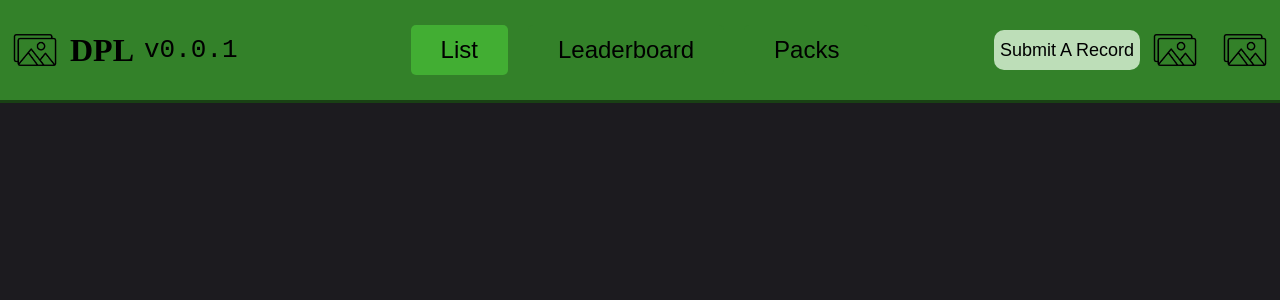
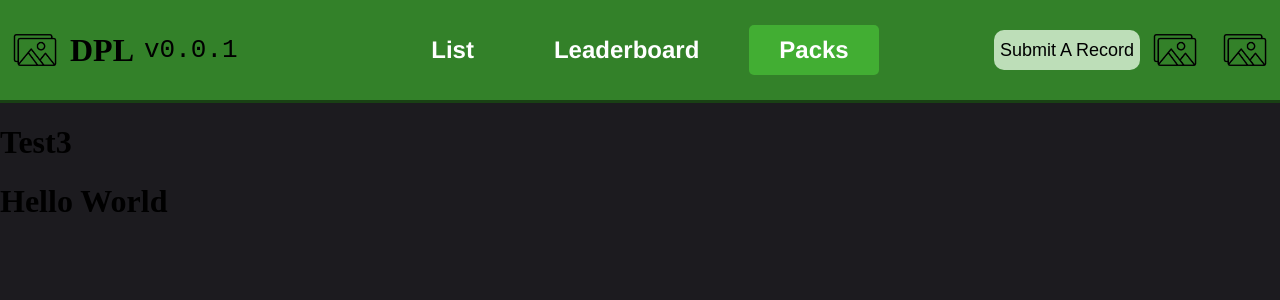
Before and after one commit to TheNoxical/NewDrPeppaList, a React (Vite) app in the folder dr-peppa-list/: page /Packs in a window 1280 px wide. Shown: the top 300 px of the page. Built offline with nearby package versions, Linux system fonts and the light colour scheme.

Commit message:
basic navbar implementation

```diff
--- a/dr-peppa-list/package.json
+++ b/dr-peppa-list/package.json
@@ -11,7 +11,8 @@
   },
   "dependencies": {
     "react": "^19.2.4",
-    "react-dom": "^19.2.4"
+    "react-dom": "^19.2.4",
+    "react-router-dom": "^7.14.0"
   },
   "devDependencies": {
     "@eslint/js": "^9.39.4",
--- a/dr-peppa-list/src/App.jsx
+++ b/dr-peppa-list/src/App.jsx
@@ -1,10 +1,12 @@
 import React from 'react';
 import TopBar from './components/TopBar.jsx';
+
 
 function App() {
   return (
     <div>
       <TopBar />
+      <h1>Hello World</h1>
     </div>
   )
 }
--- a/dr-peppa-list/src/components/Tab.css
+++ b/dr-peppa-list/src/components/Tab.css
@@ -1,4 +1,4 @@
-button.tab {
+/* button.tab {
     height: 50px;
     margin: 10px;
     display: flex;
@@ -10,18 +10,43 @@ button.tab {
     border: #338129;
     background-color: #338129;
     font-size: x-large;
-}
+} */
 
-button.tab:hover {
+.tab:hover {
     transform: scale(1.05);
     transition: all 0.1s ease-in-out;
     background-color: #42ae33;
 }
 
-button.tab:active {
+.tab:active {
     transform: scale(0.95);
 }
 
-button.tab.active {
+.tab.active {
     background-color: #42ae33;
 }
+
+:root {
+    --color-primary: #338129;
+    --color-active: #42ae33;
+}
+
+.tab {
+    height: 50px;
+    margin: 10px;
+    padding-left: 30px;
+    padding-right: 30px;
+    border-radius: 5px;
+    text-align: center;
+    display: flex;
+    align-items: center;
+    justify-content: center;
+    font-size: x-large;
+    color: white;
+    font-weight: bolder;
+    font-family: 'Helvetica';
+}
+
+button.tab:not(.active) {
+    background-color: var(--color-primary);
+}
--- a/dr-peppa-list/src/components/Tab.jsx
+++ /dev/null
@@ -1,21 +0,0 @@
-import React from 'react';
-import './Tab.css';
-
-function Tab(props) {
-
-    const { text, isActive, changeActive } = props;
-    let active;
-
-    if (isActive) {
-        active = "active";
-    } else {
-        active = "";
-    }
-    return (
-        <button className={"tab " + active} onClick={changeActive}>
-            {text}
-        </button>
-    )
-}
-
-export default Tab;
--- /dev/null
+++ b/dr-peppa-list/src/components/Test.jsx
@@ -0,0 +1,13 @@
+import React from 'react';
+
+export function Test1() {
+    return <h1>Test1</h1>
+}
+
+export function Test2() {
+    return <h1>Test2</h1>
+}
+
+export function Test3() {
+    return <h1>Test3</h1>
+}
--- a/dr-peppa-list/src/components/TopBar.css
+++ b/dr-peppa-list/src/components/TopBar.css
@@ -3,8 +3,8 @@
     width: 100%;
     height: 100px;
     margin-top: 0;
-    position: fixed;
-    top: 0;
+    /* position: fixed;
+    top: 0; */
     display: flex;
     align-items: center;
     justify-content: space-between;
@@ -59,6 +59,11 @@ button.submit:active {
     justify-content: flex-end;
 }
 
-.active {
+/* .active {
     background-color: #42ae33;
+    border-radius: 5px;
+} */
+
+a {
+    text-decoration: none;
 }
--- a/dr-peppa-list/src/components/TopBar.jsx
+++ b/dr-peppa-list/src/components/TopBar.jsx
@@ -1,33 +1,25 @@
-import React, { Component } from 'react';
+import React from 'react';
 import './TopBar.css';
-import Tab from './Tab.jsx';
 import placeholder from '../assets/placeholder.png'
+import { BrowserRouter, Route, Routes, NavLink } from 'react-router-dom'
+import { Test1, Test2, Test3 } from './Test.jsx';
+import './Tab.css';
 
-class TopBar extends Component {
 
-    constructor() {
-        super();
-        this.state = {
-            activeTab: "List"
-        };
-    }
+function TopBar() {
 
-    onChangeActive = (event) => {
-        this.setState({ activeTab: event.target.textContent });
-    }
-
-    render() {
-        return (
+    return (
+        <BrowserRouter>
             <div id="topbar">
                 <div id="imageStuff">
                     <img src={placeholder} alt="logo" height="50px" width="50px" />
                     <h1>DPL</h1>
-                    <code>v0.0.1</code>
+                        <code>v0.0.1</code>
                 </div>
                 <div id="tabs">
-                    <Tab text="List" isActive={(this.state.activeTab === "List") ? "true" : ""} changeActive={this.onChangeActive} />
-                    <Tab text="Leaderboard" isActive={(this.state.activeTab === "Leaderboard") ? "true" : ""} changeActive={this.onChangeActive} />
-                    <Tab text="Packs" isActive={(this.state.activeTab === "Packs") ? "true" : ""} changeActive={this.onChangeActive} />
+                    <NavLink to="/" className="tab">List</NavLink>
+                    <NavLink to="/Leaderboard" className="tab">Leaderboard</NavLink>
+                    <NavLink to="/Packs" className="tab">Packs</NavLink>
                 </div>
                 <div id="userStuff">
                     <button className="submit">Submit A Record</button>
@@ -35,8 +27,13 @@ class TopBar extends Component {
                     <img src={placeholder} alt="user icon" height="50px" width="50px" />
                 </div>
             </div>
-        );
-    }
+            <Routes>
+                <Route path="/" element={<Test1 />} />
+                <Route path="/Leaderboard" element={<Test2 />} />
+                <Route path="/Packs" element={<Test3 />} />
+            </Routes>
+        </BrowserRouter>
+    );
 }
 
 export default TopBar;
```
Also changed, not shown: 1 other file (tests, documents, lock files or other folders).
